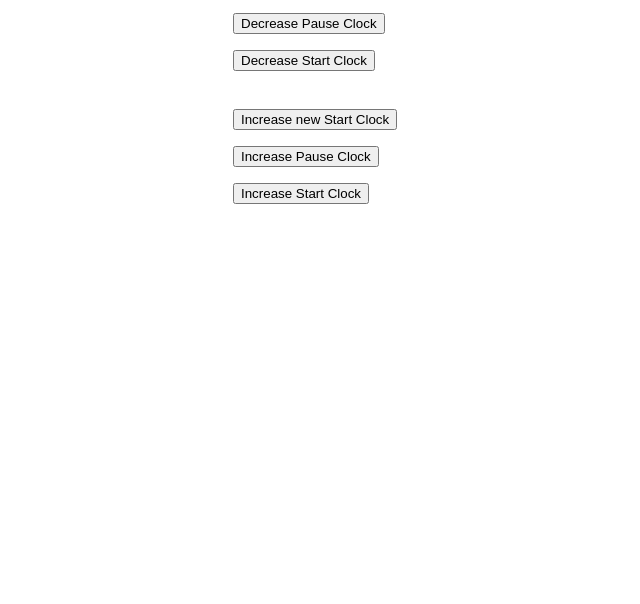
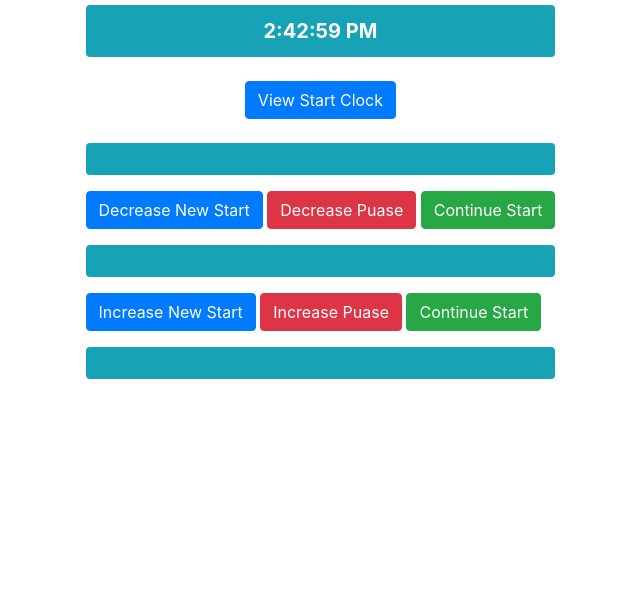
Before and after one commit to newmohib/Clock-Event-javaScript, a plain HTML site: page index.html in a window 1280 px wide. Shown: the part 196-800 px from the top of the page, without its empty margins (307-947 px from the left). Drawn offline with nearby package versions, Linux system fonts and the light colour scheme.

Commit message:
bootstrap added and update function

```diff
--- a/index.html
+++ b/index.html
@@ -6,6 +6,7 @@
     <meta name="viewport" content="width=device-width, initial-scale=1.0">
     <meta http-equiv="X-UA-Compatible" content="ie=edge">
     <title>Document</title>
+    <link rel="stylesheet" href="https://stackpath.bootstrapcdn.com/bootstrap/4.3.1/css/bootstrap.min.css">
 </head>
 
 <body>
@@ -14,31 +15,30 @@
             hours: 01,
             minutes: 01,
             secounds: 10,
-            isStart:true,
-            elementName:"decrease",
-            key:"decreaseSetTime"
+            isStart: true,
+            elementId: "decrease",
+            key: "decreaseSetTime"
         }
         var decreaseStopTimeObj = {
-            isStart:false,
-            elementName:"decrease",
-            key:"decreaseSetTime"
+            isStart: false,
+            elementId: "decrease",
+            key: "decreaseSetTime"
         }
         var increasetimeObj = {
             hours: 01,
             minutes: 58,
             secounds: 55,
-            isStart:true,
-            elementName:"increase",
-            key:"increaseSetTime"
+            isStart: true,
+            elementId: "increase",
+            key: "increaseSetTime"
         }
         var increaseStopTimeObj = {
-            isStart:false,
-            elementName:"increase",
-            key:"increaseSetTime"
+            isStart: false,
+            elementId: "increase",
+            key: "increaseSetTime"
         }
     </script>
-    <div
-        style="width: 200px; margin-left: auto;margin-right: auto; margin-top: 100px;margin-bottom: auto;">
+    <!-- <div>
         <h1>
             <div id="myclock"></div>
         </h1>
@@ -58,8 +58,60 @@
             <button onclick="continueAfterPauseClock(increasetimeObj)">Increase Start Clock</button>
             <div id="increase"></div>
         </h1>
+    </div> -->
+    <div class="container">
+        <div class="row">
+            <div class="col-12 ">
+                <div class="container form-wrapper" style="height: calc(100vh - 65px)">
+                    <div class="row justify-content-center h-100">
+                        <div class="col-10 col-lg-6 col-md-8 col-sm-10 h-100 d-flex align-items-center">
+                            <div class="form-container formStyle">
+                                <h3 class="text-center headerStyle">Watch & Stopwatch</h3>
+                                <div class="container">
+                                    <div class="row">
+                                        <div class="col-12">
+                                            <div class="text-center">
+                                                <div class="badge badge-info text-wrap p-3 my-3 d-block"
+                                                    style=" font-size: 20px;" id="myclock">
+                                                </div>
+                                            </div>
+                                            <div class="text-center">
+                                                <button onclick="eventClock()" type="button"
+                                                    class="btn btn-primary my-2">View
+                                                    Start Clock</button>
+                                                <div class="badge badge-info text-wrap p-3 my-3 d-block"
+                                                    style=" font-size: 20px;" id="eventClock"></div>
+                                            </div>
+
+                                            <button onclick="decreaseStartClock(decreaseTimeObj)" type="button"
+                                                class="btn btn-primary">Decrease New Start</button>
+                                            <button onclick="decreaseStartClock(decreaseStopTimeObj)" type="button"
+                                                class="btn btn-danger">Decrease Puase</button>
+                                            <button onclick="continueAfterPauseClock(decreaseTimeObj)" type="button"
+                                                class="btn btn-success">Continue Start</button>
+
+                                            <div class="badge badge-info text-wrap p-3 my-3 d-block"
+                                                style=" font-size: 20px;" id="decrease"></div>
+
+                                            <button onclick="increaseStartClock(increasetimeObj)" type="button"
+                                                class="btn btn-primary">Increase New Start</button>
+                                            <button onclick="increaseStartClock(increaseStopTimeObj)" type="button"
+                                                class="btn btn-danger">Increase Puase</button>
+                                            <button onclick="continueAfterPauseClock(increasetimeObj)" type="button"
+                                                class="btn btn-success">Continue Start</button>
+                                            <div class="badge badge-info text-wrap p-3 my-3 d-block"
+                                                style=" font-size: 20px;" id="increase"></div>
+                                        </div>
+                                    </div>
+                                </div>
+                            </div>
+                        </div>
+                    </div>
+                </div>
+            </div>
+        </div>
     </div>
-
+    </div>
     <script src="./lib/library.js"></script>
 </body>
 
```
Also changed, not shown: lib/library.js.
